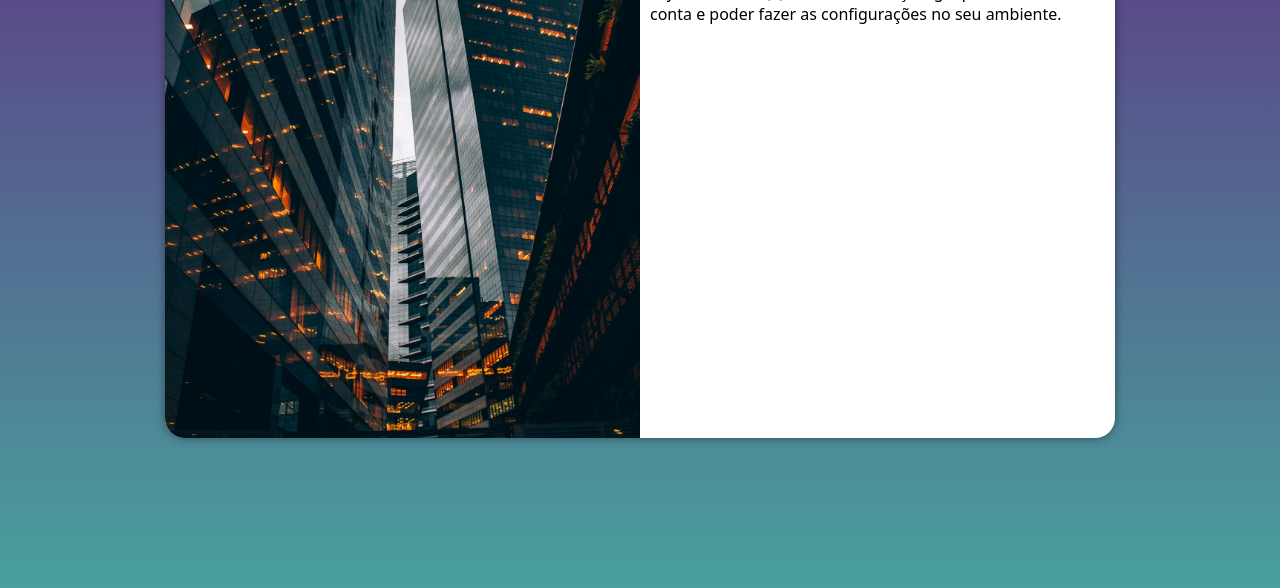
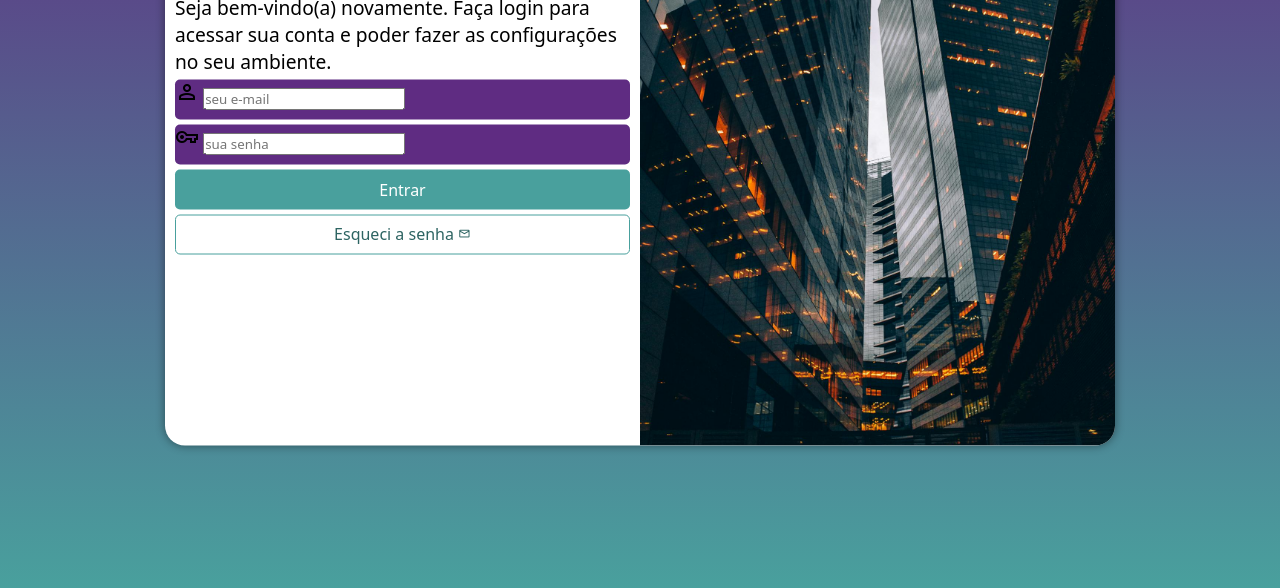
Before and after one commit to RodrigoMentz/projeto-login, a plain HTML site: page index.html in a window 1280 px wide. Shown: the part 212-800 px from the top of the page. Drawn offline with nearby package versions, Linux system fonts and the light colour scheme.

Commit message:
formatação do formulário

```diff
--- a/estilos/media-query.css
+++ b/estilos/media-query.css
@@ -31,13 +31,21 @@
     }
 
     section#login > div#imagem {
-        float: left;
+        float: right;
         width: 50%;
         height: 100%;
     }
 
     section#login > div#formulario {
-        float: right;
+        float: left;
         width: 50%;
     }
+
+    div#formulario > h1 {
+        font-size: 2em;
+    }
+
+    div#formulario > p {
+        font-size: 1.2em;
+    }
 }
--- a/estilos/style.css
+++ b/estilos/style.css
@@ -31,7 +31,7 @@ section#login {
     transform: translate(-50%, -50%);
     background-color: white;
     width: 250px;
-    height: 500px;
+    height: 515px;
     border-radius: 20px;
     overflow: hidden;
     box-shadow: 0px 0px 10px rgba(0, 0, 0, 0.450);
@@ -52,3 +52,64 @@ section#login > div#formulario {
     display: block;
     padding: 10px;
 }
+
+div#formulario > h1 {
+    text-align: center;
+    margin-bottom: 10px;
+}
+
+div#formulario > p {
+    font-size: 0.8em;
+}
+
+form > div.campo {
+    background-color: var(--lilas);
+    display: block;
+    width: 100%;
+    height: 40px;
+    border-radius: 5px;
+    margin: 5px 0px;
+}
+
+div.campo > label {
+    display: none;
+}
+
+form >input[type=submit] {
+    display: block;
+    font-size: 1em;
+    width: 100%;
+    height: 40px;
+    background-color: var(--verde);
+    color: white;
+    border: none;
+    border-radius: 5px;
+    cursor: pointer;
+}
+
+form > input[type=submit]:hover {
+    background-color: #2d6462;
+}
+
+form > a.botao {
+    display: block;
+    text-align: center;
+    font-size: 1em;
+    width: 100%;
+    height: 40px;
+    padding-top: 7px;
+    margin-top: 5px;
+    background-color: white;
+    color: #2d6462;
+    border: 1px solid var(--verde);
+    border-radius: 5px;
+    text-decoration: none;
+}
+
+form > a.botao:hover {
+    background-color: #6cd3cf;
+}
+
+form > a.botao > i {
+    font-size: 0.8em;
+}
--- a/index.html
+++ b/index.html
@@ -4,6 +4,7 @@
     <meta charset="UTF-8">
     <meta name="viewport" content="width=device-width, initial-scale=1.0">
     <title>Login</title>
+    <link href="https://fonts.googleapis.com/css2?family=Material+Symbols+Outlined" rel="stylesheet" />
     <link rel="stylesheet" href="estilos/style.css">
     <link rel="stylesheet" href="estilos/media-query.css">
 </head>
@@ -16,8 +17,21 @@
             <div id="formulario">
                 <h1>Login</h1>
                 <p>Seja bem-vindo(a) novamente. Faça login para acessar sua conta e poder fazer as configurações no seu ambiente.</p>
-                <form action="login.php" method="post">
-
+                <form action="login.php" method="post" autocomplete="on">
+                    <div class="campo">
+                        <i class="material-symbols-outlined">person</i>
+                        <input type="email" name="login" id="ilogin" placeholder="seu e-mail" autocomplete="email" required>
+                        <label for="ilogin">Login</label>
+                    </div>
+                    <div class="campo">
+                        <i class="material-symbols-outlined">vpn_key</i>
+                        <input type="password" name="senha" id="isenha" placeholder="sua senha" autocomplete="current-password" required minlength="8" maxlength="20">
+                        <label for="isenha">Senha</label>
+                    </div>
+                    <input type="submit" value="Entrar">
+                    <a href="esqueci.html" class="botao">
+                        Esqueci a senha <i class="material-symbols-outlined">mail</i>
+                    </a>
                 </form>
             </div>
         </section>
```
